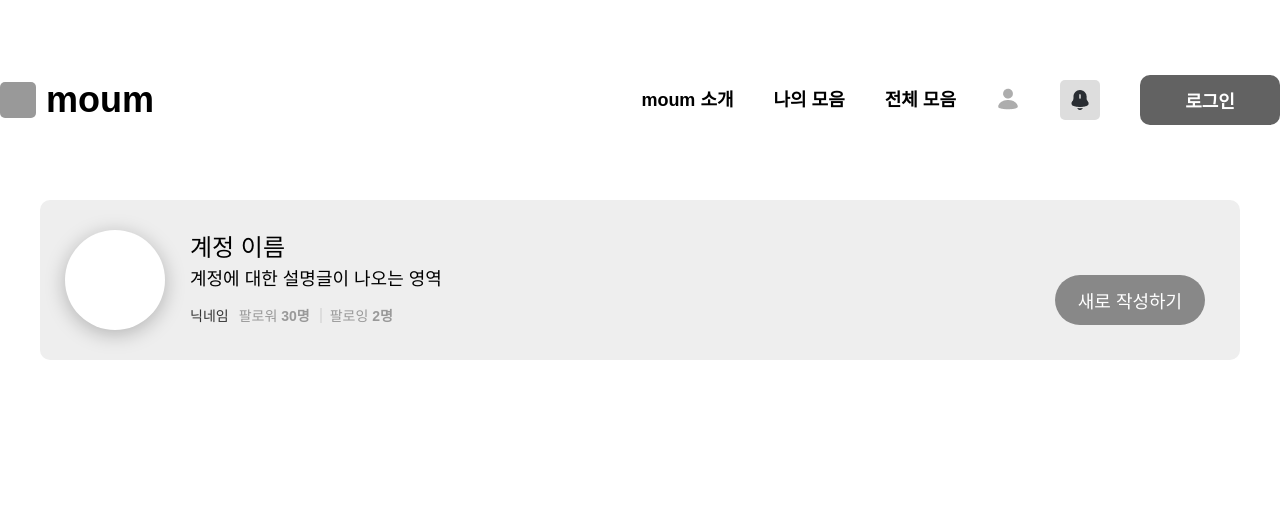
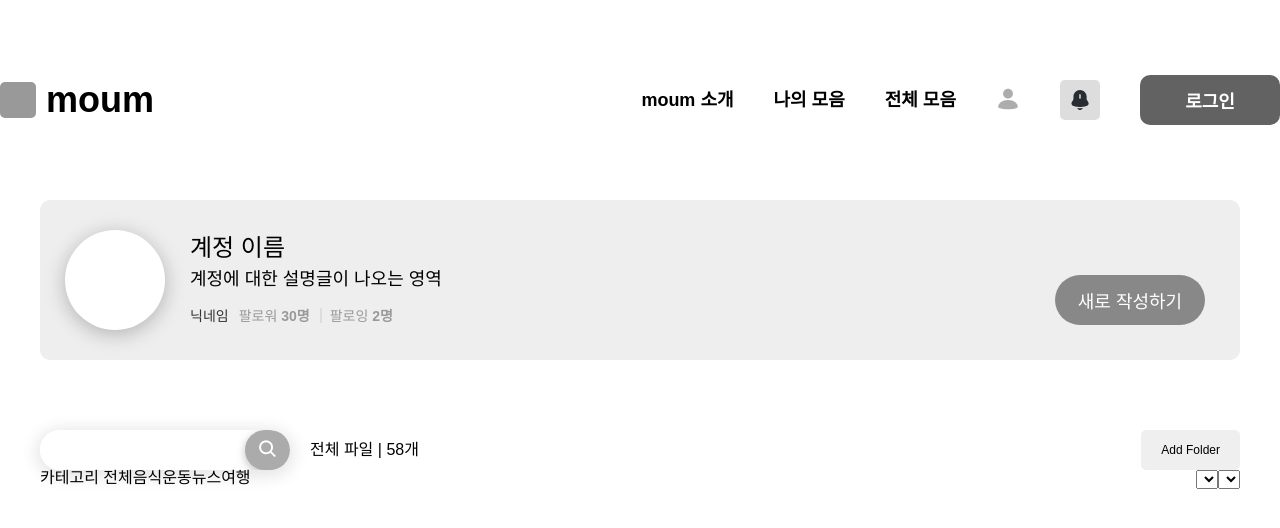
Before and after one commit to gridy-project/moum, a React (Create React App) app: page /moum in a window 1280 px wide. Shown: the top 528 px of the page. Built offline with nearby package versions, Linux system fonts and the light colour scheme; a web font is replaced by a local one.

Commit message:
STYLE : Moum.js 스타일 작업 (디자인 변경으로 인한 임시 중단) #16

```diff
--- a/src/pages/Moum.js
+++ b/src/pages/Moum.js
@@ -1,13 +1,50 @@
 import styled from "styled-components";
 import Header from "../components/common/Header";
-import MoumProfile from "../components/moum/MoumProfile";
+import MoumProfile from "../components/Moum/MoumProfile";
+import searchIcon from "../public/img/icon-search-mono.png";
 
-function Main() {
+function Moum() {
   return (
     <Container>
       <Header />
       <Content>
         <MoumProfile />
+        <MoumFiles>
+          <MoumHeader>
+            <div className="search">
+              <div className="box-left">
+                <form onSubmit={(e) => { e.preventDefault() }}>
+                  <input type="text" />
+                  <button><img src={searchIcon} alt="search" /></button>
+                </form>
+                <div>전체 파일 | <span>58</span>개</div>
+              </div>
+              <div className="box-right">
+                <button >Add Folder</button>
+              </div>
+            </div>
+            <div className="select">
+              <div className="category">
+                <ul>
+                  <li>카테고리 전체</li>
+                  <li>음식</li>
+                  <li>운동</li>
+                  <li>뉴스</li>
+                  <li>여행</li>
+                </ul>
+              </div>
+              <div className="view-type">
+                <select name="" id="">최신순</select>
+                <select name="" id="">폴더와 파일 보기</select>
+              </div>
+            </div>
+          </MoumHeader>
+          <MoumList>
+            {/* <Piece>
+
+            </Piece> */}
+          </MoumList>
+        </MoumFiles>
       </Content>
     </Container>
   )
@@ -23,4 +60,89 @@ const Content = styled.div`
   width: 1200px;
 `;
 
-export default Main;
+const MoumFiles = styled.div`
+`;
+
+const MoumHeader = styled.div`
+  width: 100%;
+  display: flex;
+  flex-direction: column;
+  margin-top: 70px;
+  height: 40px;
+
+  .search {
+    width: 100%;
+    height: 100%;
+    display: flex;
+    justify-content: space-between;
+
+
+    .box-left {
+      display: flex;
+      align-items: center;
+      form {
+        width: 250px;
+        height: 40px;
+        display: flex;
+        justify-content: space-between;
+        box-shadow: 0px 3px 16px 4px rgba(0, 0, 0, 0.1);
+        border-radius: 20px;
+        overflow: hidden;
+
+        input {
+          width: 100%;
+          border: none;
+          outline: none;
+          padding: 0 20px;
+        }
+
+        button {
+          flex-shrink: 0;
+          border: none;
+          width: 45px;
+          background-color: #ABABAB;
+          box-shadow: 0px 3px 8px rgba(0, 0, 0, 0.25);
+          border-radius: 20px;
+        }
+      }
+
+      div {
+        margin-left: 20px;
+      }
+    }
+
+    .box-right {
+      button {
+        height: 100%;
+        border: none;
+        border-radius: 5px;
+        font-size: 12px;
+        padding: 0 20px;
+      }
+    }
+  }
+
+  .select {
+    width: 100%;
+    display: flex;
+    justify-content: space-between;
+    .category {
+      ul {
+        display: flex;
+        li {
+
+        }
+      }
+    }
+
+    .view-type {
+
+    }
+  }
+`;
+
+const MoumList = styled.div`
+
+`;
+
+export default Moum;
```
Also changed, not shown: src/public/img/icon-search-mono.png (added).
